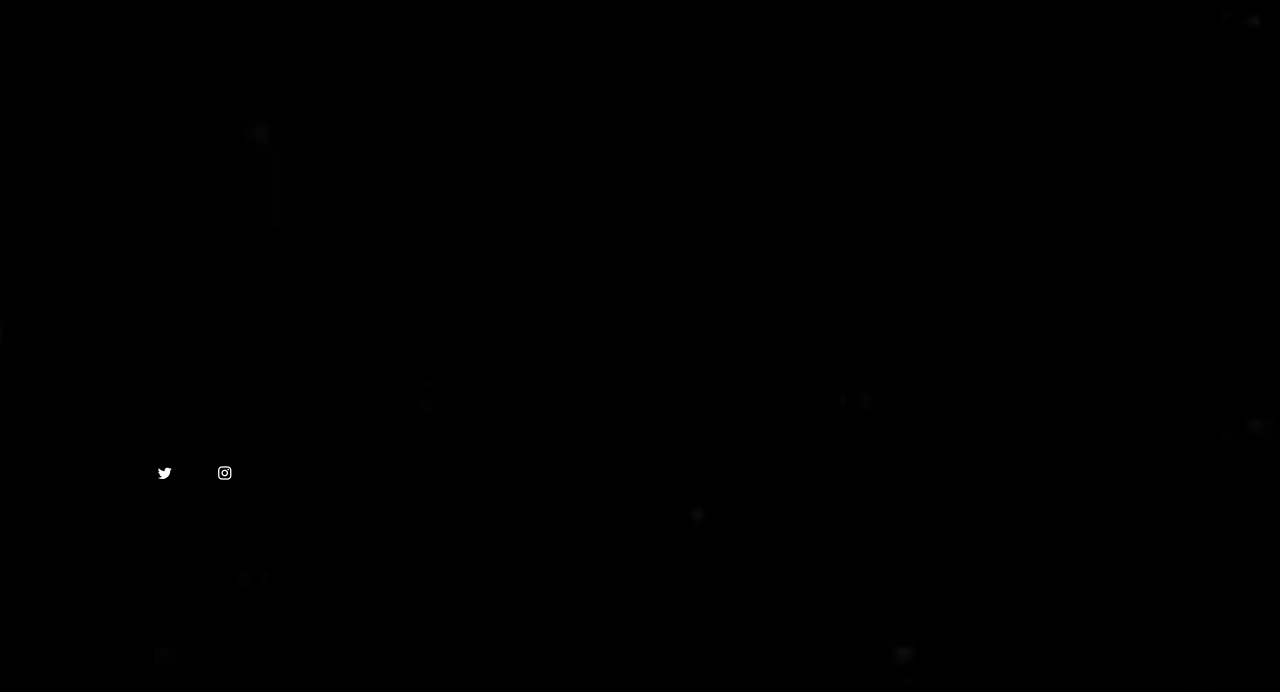
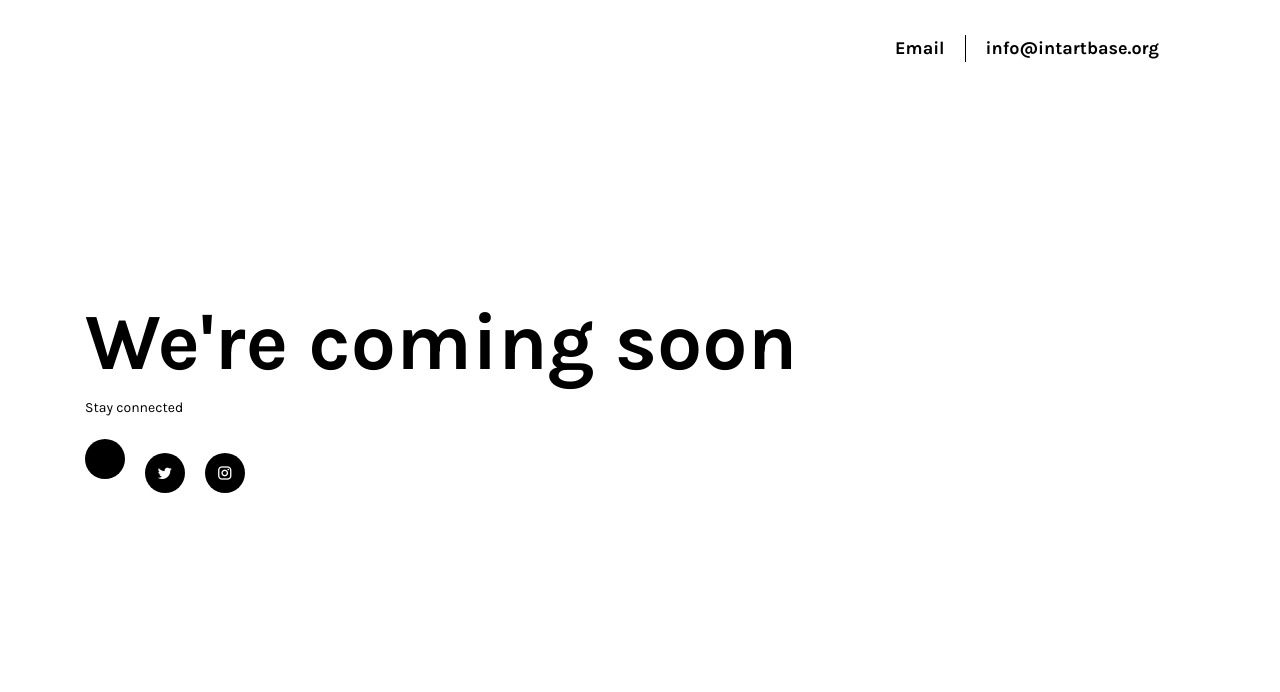
Before and after one commit to intartbase/temp-home-page, a plain HTML site: page index.html in a window 1280 px wide. Drawn offline with nearby package versions, Linux system fonts and the light colour scheme.

Commit message:
remove cover image

```diff
--- a/assets/css/bd-coming-soon.css
+++ b/assets/css/bd-coming-soon.css
@@ -1,6 +1,5 @@
 body {
   font-family: 'Karla', sans-serif;
-  background-image: url("../images/bg.jpg");
   background-size: cover;
   background-repeat: no-repeat;
   background-position: center;
```
